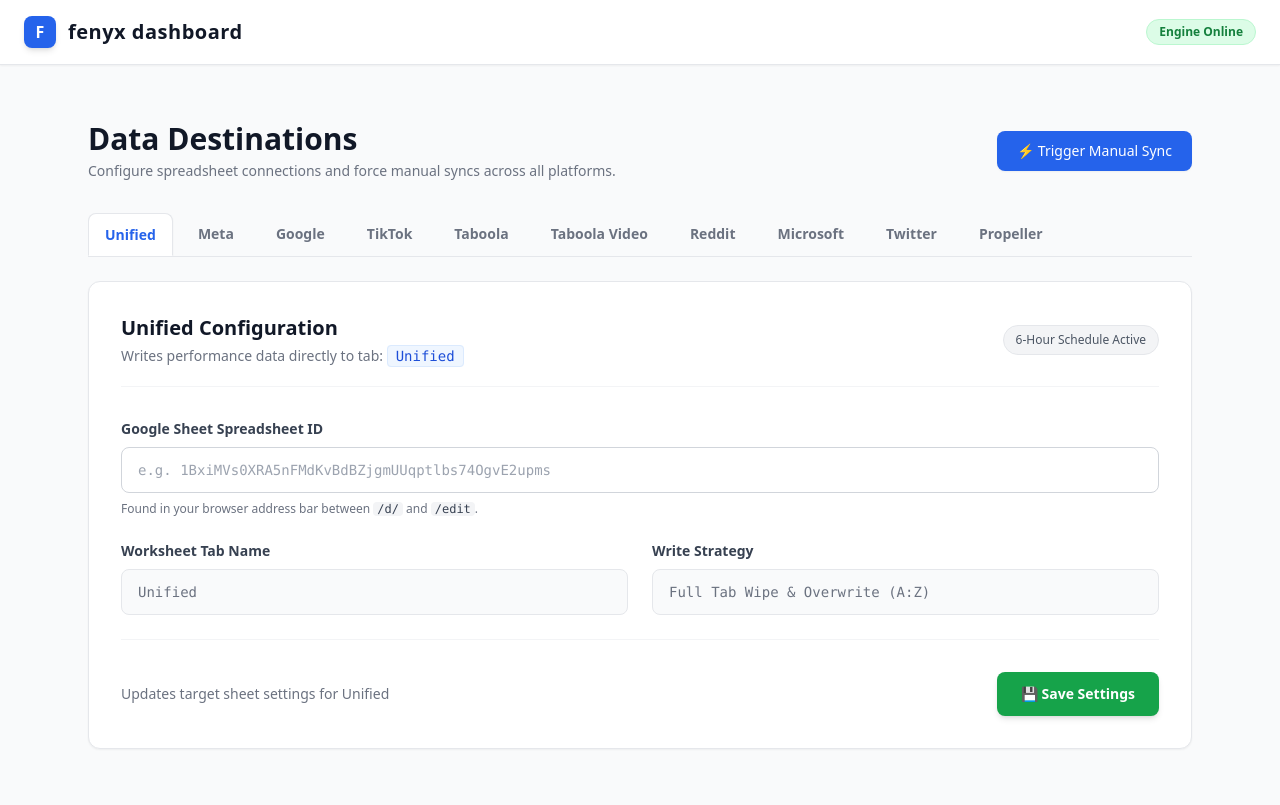
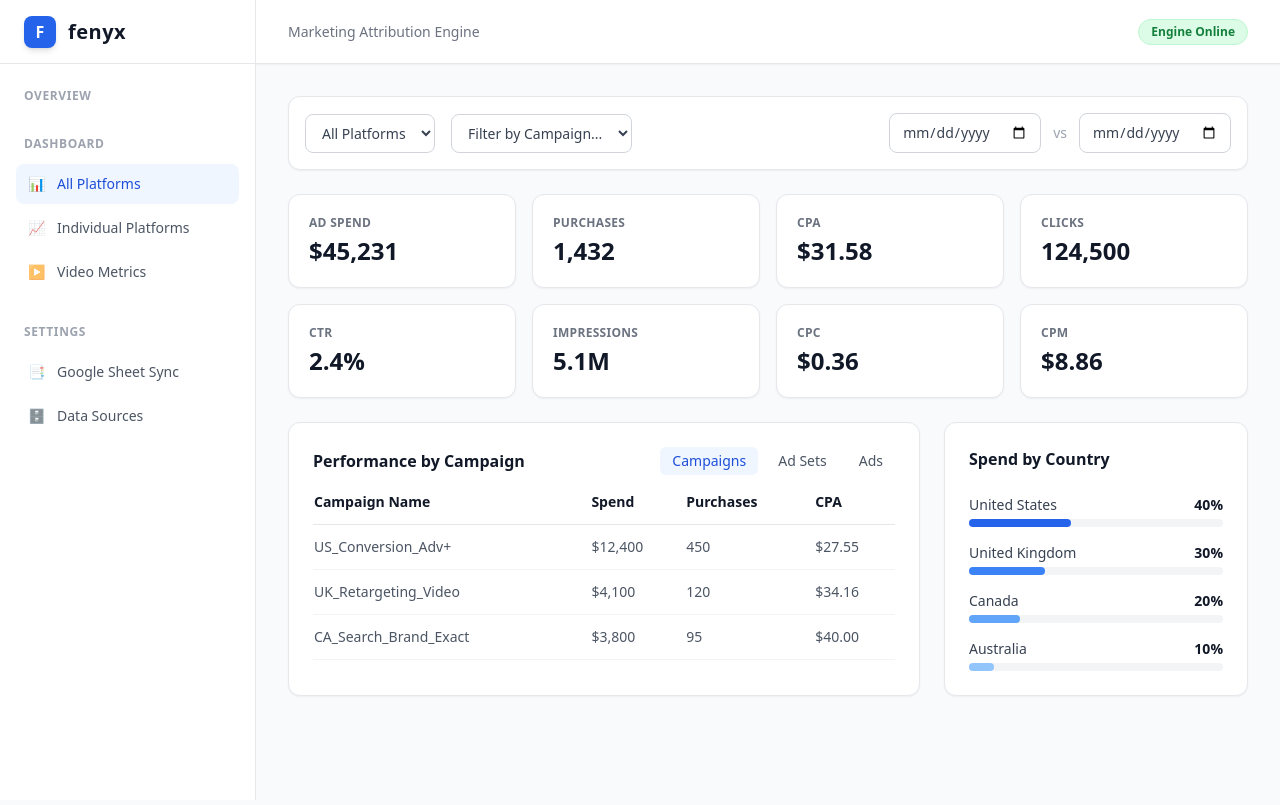
Before and after one commit to julie592/fenyx-client-dashboard, a React (Vite) app: page / in a window 1280 px wide. Built offline with nearby package versions, Linux system fonts and the light colour scheme; no server answers.

Commit message:
Restore sidebar and dashboard without npm dependencies

```diff
--- a/package.json
+++ b/package.json
@@ -1 +1 @@
-{"name":"fenyx-marketing-attribution","private":true,"version":"1.0.0","type":"module","scripts":{"dev":"vite","build":"vite build"},"dependencies":{"react":"^18.2.0","react-dom":"^18.2.0","lucide-react":"^0.344.0","recharts":"^2.12.2"},"devDependencies":{"@vitejs/plugin-react":"^4.2.1","autoprefixer":"^10.4.18","postcss":"^8.4.35","tailwindcss":"^3.4.1","vite":"^5.1.4"}}
+{"name":"fenyx-marketing-attribution","private":true,"version":"1.0.0","type":"module","scripts":{"dev":"vite","build":"vite build"},"dependencies":{"lucide-react":"^0.344.0","react":"^18.2.0","react-dom":"^18.2.0","react-router-dom":"^7.18.3","recharts":"^2.15.4"},"devDependencies":{"@vitejs/plugin-react":"^4.2.1","autoprefixer":"^10.4.18","postcss":"^8.4.35","tailwindcss":"^3.4.1","vite":"^5.1.4"}}
--- a/src/App.jsx
+++ b/src/App.jsx
@@ -1,24 +1,79 @@
-import React from 'react';
+import React, { useState } from 'react';
 import GoogleSheetSync from './pages/GoogleSheetSync';
+import Dashboard from './pages/Dashboard';
+import DataSources from './pages/DataSources';
 
 export default function App() {
+  const [currentPath, setCurrentPath] = useState('/');
+
+  const navItems = [
+    { title: 'OVERVIEW', items: [] },
+    {
+      title: 'DASHBOARD',
+      items: [
+        { name: 'All Platforms', path: '/', icon: '📊' },
+        { name: 'Individual Platforms', path: '/platform-details', icon: '📈' },
+        { name: 'Video Metrics', path: '/video-metrics', icon: '▶️' }
+      ]
+    },
+    {
+      title: 'SETTINGS',
+      items: [
+        { name: 'Google Sheet Sync', path: '/settings/sync', icon: '📑' },
+        { name: 'Data Sources', path: '/settings/data-sources', icon: '🗄️' }
+      ]
+    }
+  ];
+
+  // Simple native router
+  const renderPage = () => {
+    if (currentPath.startsWith('/settings/sync')) return <GoogleSheetSync />;
+    if (currentPath.startsWith('/settings/data-sources')) return <DataSources />;
+    return <Dashboard />;
+  };
+
   return (
-    <div className="min-h-screen bg-gray-50 text-gray-900">
-      <header className="border-b border-gray-200 bg-white px-6 py-4 flex justify-between items-center shadow-sm">
-        <div className="flex items-center gap-3">
-          <div className="h-8 w-8 rounded-lg bg-blue-600 flex items-center justify-center font-bold text-white shadow-md">
-            F
-          </div>
-          <span className="font-bold text-xl tracking-wide text-gray-900">fenyx dashboard</span>
+    <div className="flex min-h-screen bg-gray-50 font-sans">
+      {/* Sidebar */}
+      <div className="w-64 bg-white border-r border-gray-200 min-h-screen flex flex-col">
+        <div className="h-16 flex items-center px-6 border-b border-gray-200">
+          <div className="h-8 w-8 rounded-lg bg-blue-600 flex items-center justify-center font-bold text-white shadow-md mr-3">F</div>
+          <span className="font-bold text-xl tracking-wide text-gray-900">fenyx</span>
         </div>
-        <span className="text-xs px-3 py-1 rounded-full bg-green-100 text-green-700 border border-green-200 font-semibold">
-          Engine Online
-        </span>
-      </header>
+        <div className="flex-1 py-6 px-4 space-y-8">
+          {navItems.map((section, idx) => (
+            <div key={idx}>
+              <h3 className="text-xs font-bold text-gray-400 mb-3 px-2 tracking-wider">{section.title}</h3>
+              <div className="space-y-1">
+                {section.items.map((item) => {
+                  const isActive = currentPath === item.path;
+                  return (
+                    <button
+                      key={item.name}
+                      onClick={() => setCurrentPath(item.path)}
+                      className={`w-full flex items-center gap-3 px-3 py-2.5 rounded-lg text-sm font-medium transition-colors text-left cursor-pointer ${isActive ? 'bg-blue-50 text-blue-700' : 'text-gray-600 hover:bg-gray-50 hover:text-gray-900'}`}
+                    >
+                      <span className={isActive ? 'opacity-100' : 'opacity-60'}>{item.icon}</span>
+                      {item.name}
+                    </button>
+                  );
+                })}
+              </div>
+            </div>
+          ))}
+        </div>
+      </div>
 
-      <main className="py-8">
-        <GoogleSheetSync />
-      </main>
+      {/* Main Content */}
+      <div className="flex-1 flex flex-col h-screen overflow-hidden">
+        <header className="h-16 bg-white border-b border-gray-200 flex items-center justify-between px-8 shadow-sm">
+          <div className="text-sm font-medium text-gray-500">Marketing Attribution Engine</div>
+          <span className="text-xs px-3 py-1 rounded-full bg-green-100 text-green-700 border border-green-200 font-semibold">Engine Online</span>
+        </header>
+        <main className="flex-1 overflow-y-auto p-8">
+          {renderPage()}
+        </main>
+      </div>
     </div>
   );
 }
--- /dev/null
+++ b/src/pages/Dashboard.jsx
@@ -0,0 +1,98 @@
+import React from 'react';
+
+const SCORECARD_METRICS = [
+  { label: 'Ad Spend', value: '$45,231' }, { label: 'Purchases', value: '1,432' },
+  { label: 'CPA', value: '$31.58' }, { label: 'Clicks', value: '124,500' },
+  { label: 'CTR', value: '2.4%' }, { label: 'Impressions', value: '5.1M' },
+  { label: 'CPC', value: '$0.36' }, { label: 'CPM', value: '$8.86' }
+];
+
+export default function Dashboard() {
+  return (
+    <div className="space-y-6 max-w-7xl mx-auto pb-10">
+      {/* Top Bar: Filters & Date Range */}
+      <div className="flex flex-wrap justify-between items-center bg-white p-4 rounded-xl border border-gray-200 shadow-sm gap-4">
+        <div className="flex gap-4">
+          <select className="border border-gray-300 rounded-lg px-3 py-2 text-sm text-gray-700 bg-white">
+            <option>All Platforms</option>
+            <option>Meta Ads</option>
+            <option>Google Ads</option>
+          </select>
+          <select className="border border-gray-300 rounded-lg px-3 py-2 text-sm text-gray-700 bg-white">
+            <option>Filter by Campaign...</option>
+          </select>
+        </div>
+        <div className="flex gap-3 items-center">
+          <input type="date" className="border border-gray-300 rounded-lg px-3 py-2 text-sm text-gray-700" />
+          <span className="text-gray-400 text-sm">vs</span>
+          <input type="date" className="border border-gray-300 rounded-lg px-3 py-2 text-sm text-gray-700" />
+        </div>
+      </div>
+
+      {/* Scorecards */}
+      <div className="grid grid-cols-2 md:grid-cols-4 gap-4">
+        {SCORECARD_METRICS.map((metric) => (
+          <div key={metric.label} className="bg-white p-5 rounded-xl border border-gray-200 shadow-sm">
+            <div className="text-xs font-semibold text-gray-500 uppercase tracking-wide">{metric.label}</div>
+            <div className="text-2xl font-bold text-gray-900 mt-1">{metric.value}</div>
+          </div>
+        ))}
+      </div>
+
+      {/* Charts & Tables Area */}
+      <div className="grid grid-cols-1 lg:grid-cols-3 gap-6">
+        {/* Main Table */}
+        <div className="lg:col-span-2 bg-white rounded-xl border border-gray-200 shadow-sm p-6">
+          <div className="flex justify-between items-center mb-4">
+            <h2 className="font-bold text-gray-900">Performance by Campaign</h2>
+            <div className="flex gap-2 text-sm">
+              <button className="px-3 py-1 bg-blue-50 text-blue-700 rounded-md font-medium cursor-pointer">Campaigns</button>
+              <button className="px-3 py-1 text-gray-600 hover:bg-gray-50 rounded-md font-medium cursor-pointer">Ad Sets</button>
+              <button className="px-3 py-1 text-gray-600 hover:bg-gray-50 rounded-md font-medium cursor-pointer">Ads</button>
+            </div>
+          </div>
+          <div className="overflow-x-auto">
+            <table className="w-full text-left text-sm text-gray-600">
+              <thead className="border-b border-gray-200 text-gray-900">
+                <tr>
+                  <th className="pb-3 font-semibold">Campaign Name</th>
+                  <th className="pb-3 font-semibold">Spend</th>
+                  <th className="pb-3 font-semibold">Purchases</th>
+                  <th className="pb-3 font-semibold">CPA</th>
+                </tr>
+              </thead>
+              <tbody>
+                <tr className="border-b border-gray-100"><td className="py-3">US_Conversion_Adv+</td><td className="py-3">$12,400</td><td className="py-3">450</td><td className="py-3">$27.55</td></tr>
+                <tr className="border-b border-gray-100"><td className="py-3">UK_Retargeting_Video</td><td className="py-3">$4,100</td><td className="py-3">120</td><td className="py-3">$34.16</td></tr>
+                <tr className="border-b border-gray-100"><td className="py-3">CA_Search_Brand_Exact</td><td className="py-3">$3,800</td><td className="py-3">95</td><td className="py-3">$40.00</td></tr>
+              </tbody>
+            </table>
+          </div>
+        </div>
+
+        {/* Simple CSS-based Regional Breakdown */}
+        <div className="bg-white rounded-xl border border-gray-200 shadow-sm p-6">
+          <h2 className="font-bold text-gray-900 mb-6">Spend by Country</h2>
+          <div className="space-y-4">
+            <div>
+              <div className="flex justify-between text-sm mb-1"><span className="text-gray-700 font-medium">United States</span><span className="text-gray-900 font-bold">40%</span></div>
+              <div className="w-full bg-gray-100 rounded-full h-2"><div className="bg-blue-600 h-2 rounded-full" style={{width: '40%'}}></div></div>
+            </div>
+            <div>
+              <div className="flex justify-between text-sm mb-1"><span className="text-gray-700 font-medium">United Kingdom</span><span className="text-gray-900 font-bold">30%</span></div>
+              <div className="w-full bg-gray-100 rounded-full h-2"><div className="bg-blue-500 h-2 rounded-full" style={{width: '30%'}}></div></div>
+            </div>
+            <div>
+              <div className="flex justify-between text-sm mb-1"><span className="text-gray-700 font-medium">Canada</span><span className="text-gray-900 font-bold">20%</span></div>
+              <div className="w-full bg-gray-100 rounded-full h-2"><div className="bg-blue-400 h-2 rounded-full" style={{width: '20%'}}></div></div>
+            </div>
+            <div>
+              <div className="flex justify-between text-sm mb-1"><span className="text-gray-700 font-medium">Australia</span><span className="text-gray-900 font-bold">10%</span></div>
+              <div className="w-full bg-gray-100 rounded-full h-2"><div className="bg-blue-300 h-2 rounded-full" style={{width: '10%'}}></div></div>
+            </div>
+          </div>
+        </div>
+      </div>
+    </div>
+  );
+}
--- /dev/null
+++ b/src/pages/DataSources.jsx
@@ -0,0 +1,13 @@
+import React from 'react';
+
+export default function DataSources() {
+  return (
+    <div className="p-6 max-w-4xl mx-auto text-gray-900">
+      <h1 className="text-3xl font-bold mb-2">Data Source Setup</h1>
+      <p className="text-gray-500 mb-8">Map fields, metrics, and dimensions from platforms to the fenyx database.</p>
+      <div className="bg-white rounded-xl border border-gray-200 shadow-sm p-8 text-center text-gray-500">
+        Mapping interface to be implemented here.
+      </div>
+    </div>
+  );
+}
```
Also changed, not shown: 1 other file (tests, documents, lock files or other folders).
